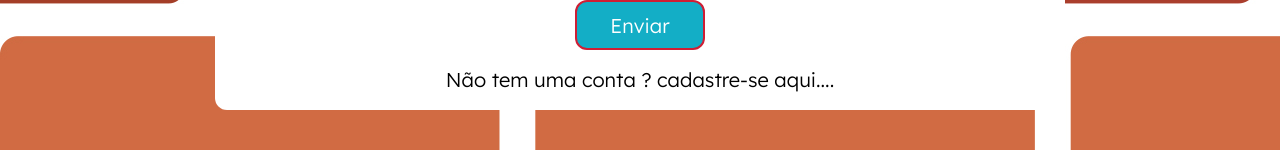
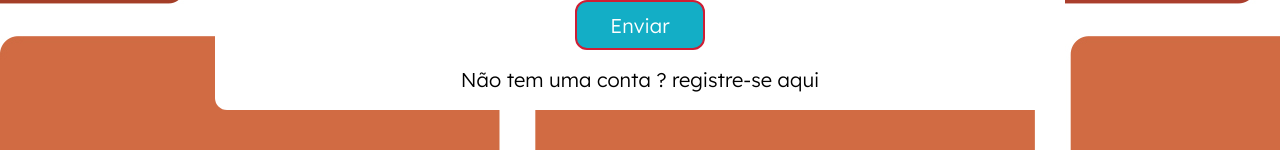
Before and after one commit to m4arthu/GetMasons, a React (Vite) app: page /login in a window 1280 px wide. Shown: the part 684-834 px from the top of the page. Built offline with nearby package versions, Linux system fonts and the light colour scheme.

Commit message:
correção  do  schema de serviço não  permite mais a passagem  de numeros negativos!

```diff
--- a/src/pages/loginPage.jsx
+++ b/src/pages/loginPage.jsx
@@ -1,6 +1,6 @@
 import { Logo } from "../components/logo.jsx"
 import { CenterContainer, Container, FormContainer } from "../styled_components/style"
-import { useNavigate } from "react-router-dom"
+import { Link, useNavigate } from "react-router-dom"
 import { useRef, useContext, useState } from "react"
 import { authContext } from "../contexts/authContext.jsx"
 import SweetAlert2 from "react-sweetalert2"
@@ -46,7 +46,7 @@ export const LoginPage = () => {
                         <input type="email" ref={email} placeholder="Email" />
                         <input type="password" ref={password} placeholder="Confirme sua senha" />
                         {buttonState ? <ReactLoading  color="#13AEC6" /> : <button disabled={buttonState}> Enviar </button>}
-                        <a href="/register"> Não tem uma conta ? cadastre-se aqui....</a>
+                        <Link to={"/registe"}>Não tem uma conta ? registre-se aqui</Link>
                     </FormContainer>
                 </CenterContainer>
             </Container>
--- a/src/pages/profilePage.jsx
+++ b/src/pages/profilePage.jsx
@@ -155,7 +155,7 @@ export const ProfilePage = () => {
                                 <FormContainer onSubmit={sendService}>
                                     <input type="text" ref={imagUrl} placeholder="Image url" />
                                     <input type="text" ref={title} placeholder="Title" />
-                                    <input type="number" ref={price} placeholder="Price" />
+                                    <input type="number" ref={price} placeholder="Price (R$/h)" />
                                     <input type="text" ref={description} maxLength={386} placeholder="description (max 386 char)" />
                                     <input type="number" ref={phone} placeholder="phoneNumber (99 99999-9999)" />
                                     {buttonState ? <ReactLoading color="#13AEC6" /> : <button disabled={buttonState}> Enviar </button>}
@@ -228,7 +228,7 @@ export const ProfilePage = () => {
                                 <FormContainer onSubmit={sendService}>
                                     <input type="text" ref={imagUrl} placeholder="Image url" />
                                     <input type="text" ref={title} placeholder="Title" />
-                                    <input type="number" ref={price} placeholder="Price" />
+                                    <input type="number" ref={price} placeholder="Price (RS/h)" />
                                     <input type="text" ref={description} maxLength={386} placeholder="description (max 386 char)" />
                                     <input type="number" ref={phone} placeholder="phoneNumber (99 99999-9999)" />
                                     {buttonState ? <ReactLoading color="#13AEC6" /> : <button disabled={buttonState}> Enviar </button>}
--- a/src/pages/registerPage.jsx
+++ b/src/pages/registerPage.jsx
@@ -1,5 +1,5 @@
 import { useContext, useRef, useState } from "react"
-import { useNavigate } from "react-router-dom"
+import { Link, useNavigate } from "react-router-dom"
 import SweetAlert2 from "react-sweetalert2"
 import { Logo } from "../components/logo.jsx"
 import { CenterContainer, Container, FormContainer } from "../styled_components/style"
@@ -61,7 +61,7 @@ export const RegisterPage = () => {
                         <input type="password" ref={password} placeholder="Senha" />
                         <input type="password" ref={confirmPassword} placeholder="Confirme sua senha" />
                         {buttonState ? <ReactLoading  color="#13AEC6" /> : <button disabled={buttonState}> Enviar </button>}
-                        <a href="/login"> ja tem uma conta ? entre aqui....</a>
+                        <Link to={"/login"}> ja tem uma conta ? entre aqui....</Link>
                     </FormContainer>
                 </CenterContainer>
             </Container>
```
